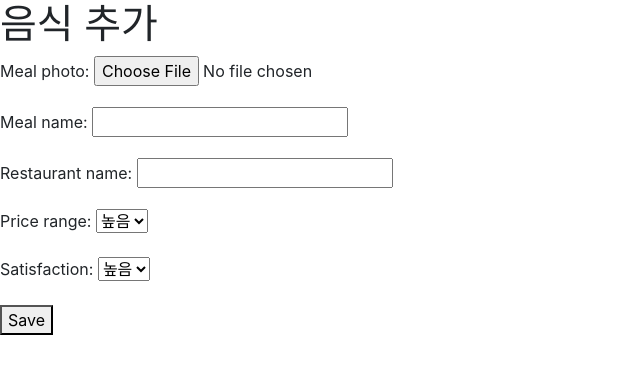
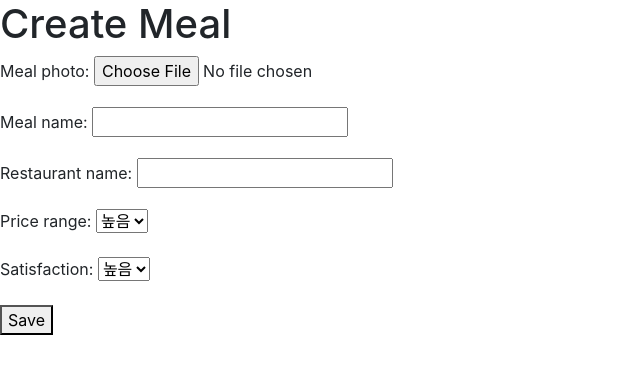
Before and after one commit to jso4967/Eateat, a Django app: page /meals/create/ in a window 1280 px wide. Shown: the part 56-430 px from the top of the page, without its empty margins (0-640 px from the left). Run offline with Django 3.2, Linux system fonts and the light colour scheme; some libraries are stand-ins or nearby versions.

Commit message:
20190217

```diff
--- a/meals/templates/meals/meal_detail.html
+++ b/meals/templates/meals/meal_detail.html
@@ -5,6 +5,7 @@
             <div class="">
               <h1>{{Meal_detail.meal_name}} </h1>
                 <a href="{% url 'meals:delete' pk=Meal_detail.pk%}">삭제</a>
+                <a href="{% url 'meals:update' pk=Meal_detail.pk %}">update</a>
             </div>
 
     {% endblock %}
--- a/meals/templates/meals/meal_form.html
+++ b/meals/templates/meals/meal_form.html
@@ -1,6 +1,13 @@
-{% extends 'base.html' %}
+{% extends  'base.html' %}
 {% block body_block %}
-    <h1>음식 추가</h1>
+    <h1>
+  {% if not form.instance.pk %}
+  Create Meal
+  {% else %}
+  Update Meal
+  {% endif %}
+</h1>
+
 
     <form method="POST" enctype="multipart/form-data">
         {% csrf_token %}
--- a/meals/urls.py
+++ b/meals/urls.py
@@ -9,5 +9,5 @@ urlpatterns = [
     path('list/ ', views.MealListView.as_view(), name ='list' ),
     path('detail/<int:pk>', views.MealDetail.as_view(), name = 'detail'),
     path('list/<int:pk>/delete/', views.MealDelete.as_view(), name = 'delete'),
-
+    path('list/<int:pk>/update', views.MealUpdateView.as_view(), name = 'update')
 ]
--- a/meals/views.py
+++ b/meals/views.py
@@ -1,5 +1,5 @@
 from django.shortcuts import render
-from django.views.generic import (CreateView, ListView, DetailView, DeleteView, TemplateView)
+from django.views.generic import (CreateView, ListView, DetailView, DeleteView, TemplateView,UpdateView,)
 from . import models
 from django.urls import (reverse, reverse_lazy)
 # Create your views here.
@@ -40,15 +40,6 @@ class MealDelete(DeleteView):
     success_url = reverse_lazy('meals:list')
     context_object_name = 'Meal_delete'
 
-
-def post_list(request):
-    qs = models.meal.object.all
-
-    q = request.Get.get('q', '')
-
-    if q:
-        qs = qs.filter(title_icontains=q)
-        return render(request, 'meals/meal_list.html',{
-            'meal_list' : qs,
-            'q' : q,
-        })
+class MealUpdateView(UpdateView):
+    fields = ("meal_photo", "meal_name", "restaurant_name", "price_range", "satisfaction")
+    model = models.Meal
```
Also changed, not shown: meals/forms.py (+13 -0 lines).
